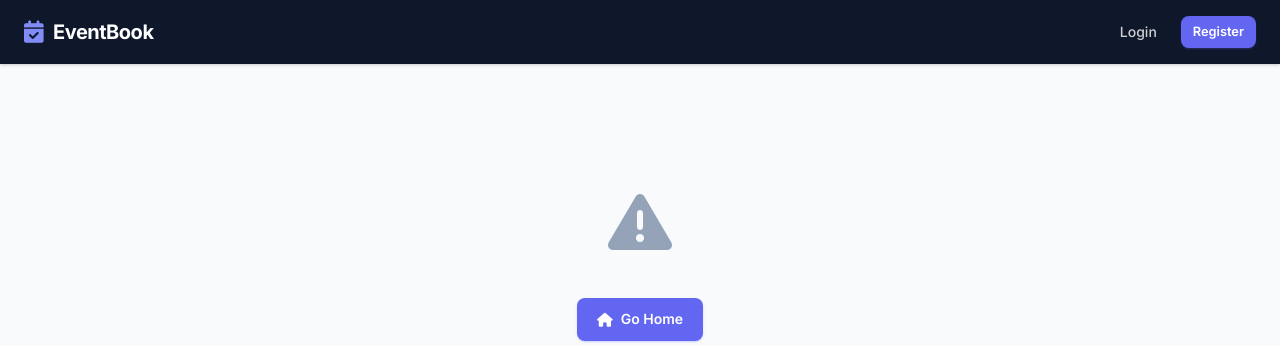
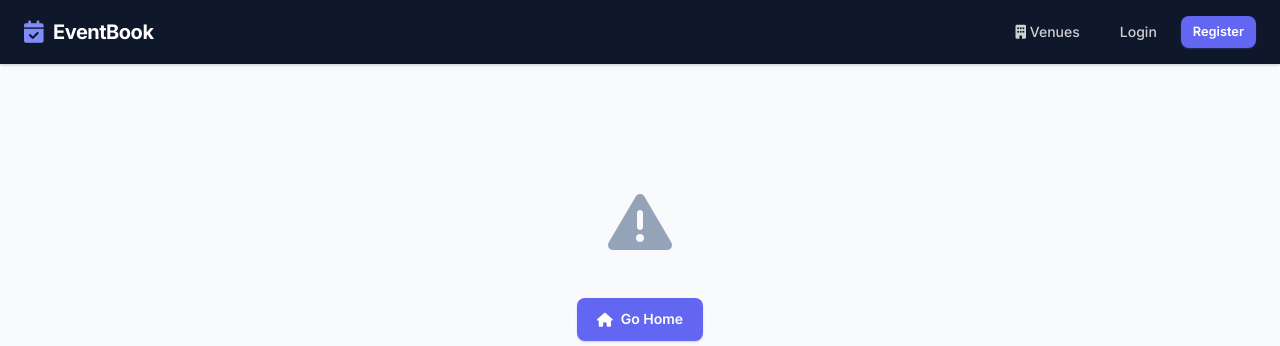
Before and after one commit to Harshsurana-hub/webd_assigment-sem-3, a Node server app: template event-venue-booking/views/error.ejs in a window 1280 px wide. Shown: the top 346 px of the page. Run offline with Node 20, Linux system fonts and the light colour scheme; the template is opened without the code that fills it, so the values that code supplies are empty; some libraries are stand-ins or nearby versions.

Commit message:
Allow public browsing of venues and home without requiring login

```diff
--- a/event-venue-booking/app.js
+++ b/event-venue-booking/app.js
@@ -94,13 +94,10 @@ const { requireOrganiser } = require('./middleware/role');
 
 // Home route
 app.get('/', (req, res) => {
-  if (!req.session.userId) {
-    return res.redirect('/login');
-  }
-  if (req.session.userRole === 'admin') {
+  if (req.session.userId && req.session.userRole === 'admin') {
     return res.redirect('/admin/dashboard');
   }
-  return res.redirect('/dashboard');
+  return res.redirect('/venues');
 });
 
 // Auth routes
--- a/event-venue-booking/routes/venueRoutes.js
+++ b/event-venue-booking/routes/venueRoutes.js
@@ -4,7 +4,7 @@ const venueController = require('../controllers/venueController');
 const { requireAuth } = require('../middleware/auth');
 const { requireOrganiser } = require('../middleware/role');
 
-router.get('/', requireAuth, venueController.listVenues);
-router.get('/:id', requireAuth, venueController.getVenueDetails);
+router.get('/', venueController.listVenues);
+router.get('/:id', venueController.getVenueDetails);
 
 module.exports = router;
--- a/event-venue-booking/views/organiser/venue-details.ejs
+++ b/event-venue-booking/views/organiser/venue-details.ejs
@@ -116,6 +116,10 @@
       <a href="/bookings/new/<%= venue._id %>" class="btn btn-primary btn-block">
         <i class="fas fa-calendar-plus"></i> Request Booking
       </a>
+    <% } else if (!isAuthenticated && venue.status === 'active') { %>
+      <a href="/login" class="btn btn-primary btn-block">
+        <i class="fas fa-sign-in-alt"></i> Login to Book Venue
+      </a>
     <% } %>
   </div>
 </div>
--- a/event-venue-booking/views/partials/navbar.ejs
+++ b/event-venue-booking/views/partials/navbar.ejs
@@ -52,6 +52,9 @@
           </div>
         </div>
       <% } else { %>
+        <a href="/venues" class="navbar-link">
+          <i class="fas fa-building"></i> Venues
+        </a>
         <a href="/login" class="navbar-link">Login</a>
         <a href="/register" class="btn btn-primary btn-sm">Register</a>
       <% } %>
```
